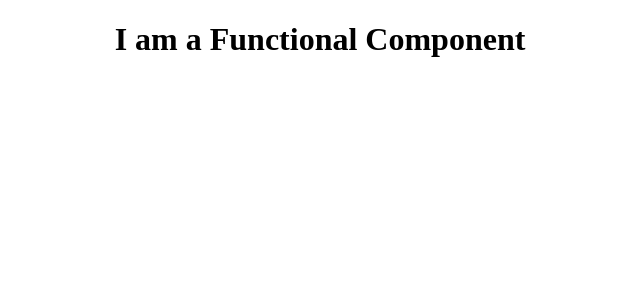
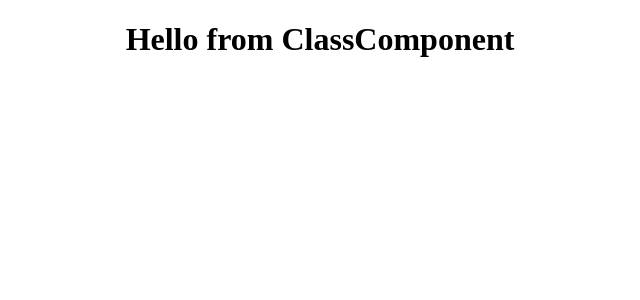
Before and after one commit to Nazmul1582/practice-react, a React (Create React App) app: page / in a window 1280 px wide. Shown: the top 300 px of the page, without its empty margins (320-960 px from the left). Built offline with nearby package versions, Linux system fonts and the light colour scheme; the HTML template or start-up script is replaced by a standard one.

Commit message:
Class Component

```diff
--- a/src/App.js
+++ b/src/App.js
@@ -1,9 +1,9 @@
-import FunctionalComponent from "./components/FunctionalComponent";
+import ClassComponent from "./components/ClassComponent";
 
 function App() {
   return (
     <div className="wrapper">
-      <FunctionalComponent />
+      <ClassComponent />
     </div>
   );
 }
--- /dev/null
+++ b/src/components/ClassComponent.js
@@ -0,0 +1,11 @@
+import { Component } from "react";
+
+export default class ClassComponent extends Component {
+  render() {
+    return (
+      <div>
+        <h1>Hello from ClassComponent</h1>
+      </div>
+    );
+  }
+}
```
